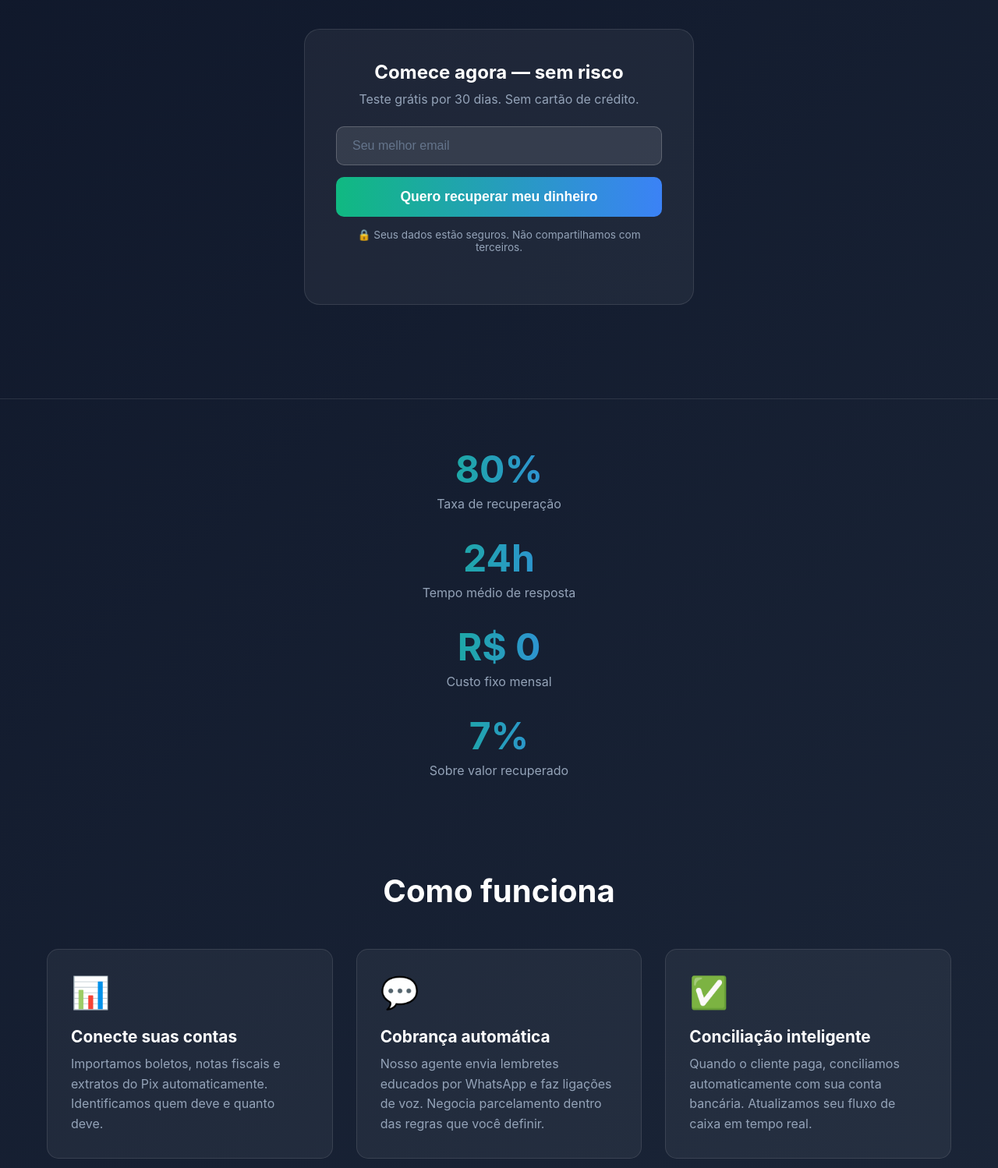
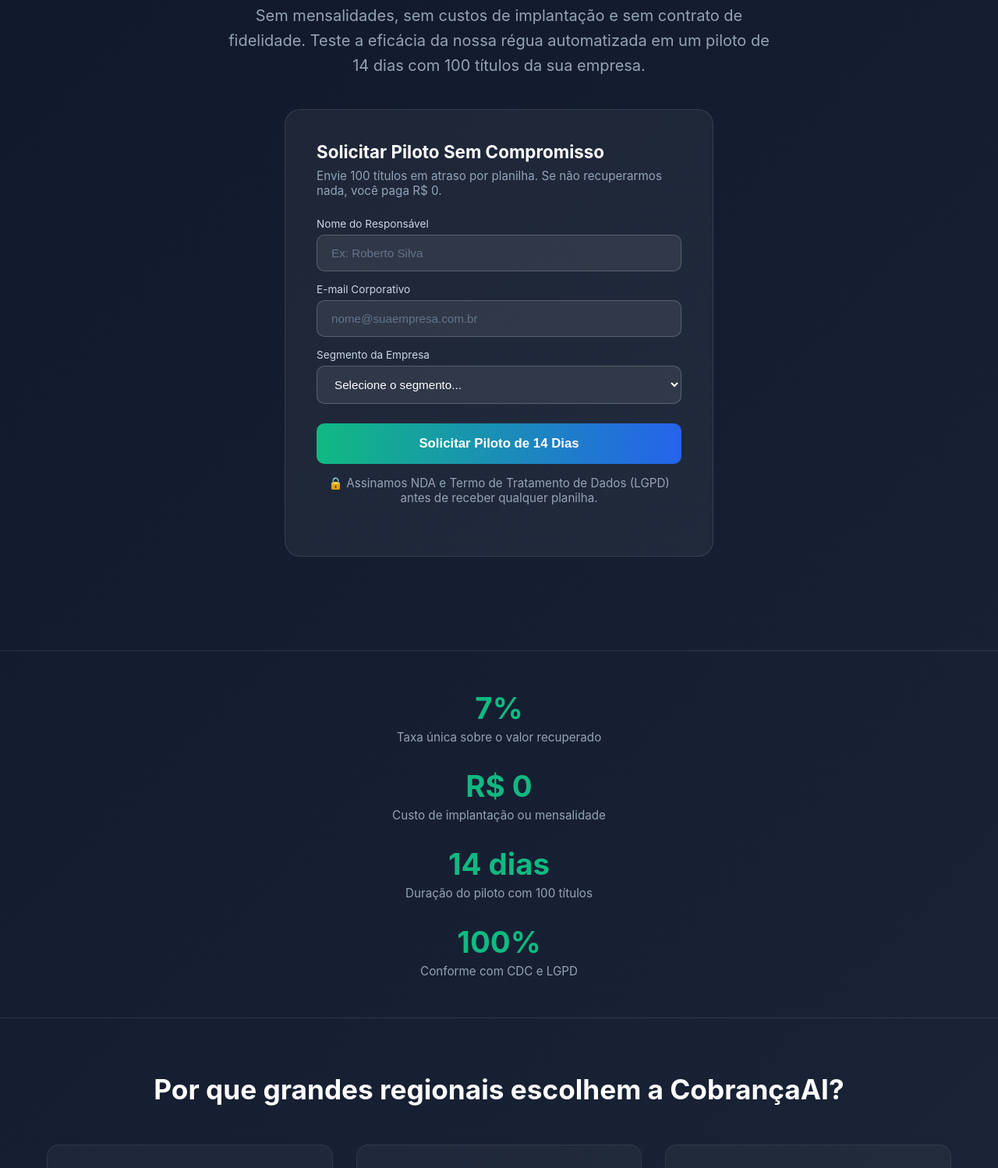
Before and after one commit to mmsloja1-coder/cobrancai, a plain HTML site: page agentguard-landing/index.html in a window 1280 px wide. Shown: the part 410-1908 px from the top of the page at 78% size. Drawn offline with Linux system fonts and the light colour scheme.

Commit message:
Update landing page to commercial/enterprise focus\n\nCo-Authored-By: Claude Code <noreply@anthropic.com>

```diff
--- a/agentguard-landing/index.html
+++ b/agentguard-landing/index.html
@@ -3,7 +3,7 @@
 <head>
     <meta charset="UTF-8">
     <meta name="viewport" content="width=device-width, initial-scale=1.0">
-    <title>CobrançaAI — Recuperamos seu dinheiro atrasado</title>
+    <title>CobrançaAI — Recuperação de Valores sem Custo Fixo</title>
     <style>
         * { margin: 0; padding: 0; box-sizing: border-box; }
         body {
@@ -20,38 +20,41 @@
         .nav-links a:hover { color: #fff; }
         .hero { padding: 80px 0 60px; text-align: center; }
         .badge { display: inline-block; background: rgba(16, 185, 129, 0.2); color: #10b981; padding: 8px 20px; border-radius: 50px; font-size: 0.9em; margin-bottom: 30px; }
-        h1 { font-size: 3.5em; line-height: 1.1; margin-bottom: 20px; background: linear-gradient(90deg, #fff, #94a3b8); -webkit-background-clip: text; -webkit-text-fill-color: transparent; }
-        .subtitle { font-size: 1.3em; color: #94a3b8; margin-bottom: 40px; max-width: 600px; margin-left: auto; margin-right: auto; }
-        .cta-box { background: rgba(255,255,255,0.05); border-radius: 20px; padding: 40px; max-width: 500px; margin: 0 auto 60px; border: 1px solid rgba(255,255,255,0.1); }
-        .cta-box h3 { font-size: 1.5em; margin-bottom: 10px; }
-        .cta-box p { color: #94a3b8; margin-bottom: 25px; }
-        input[type="email"] { width: 100%; padding: 15px 20px; border-radius: 10px; border: 1px solid rgba(255,255,255,0.2); background: rgba(255,255,255,0.1); color: #fff; font-size: 1em; margin-bottom: 15px; }
-        input[type="email"]::placeholder { color: #64748b; }
-        button { width: 100%; padding: 15px; border-radius: 10px; border: none; background: linear-gradient(90deg, #10b981, #3b82f6); color: #fff; font-size: 1.1em; font-weight: bold; cursor: pointer; transition: transform 0.2s, opacity 0.2s; }
-        button:hover { transform: translateY(-2px); opacity: 0.9; }
-        .note { font-size: 0.85em; color: #64748b; margin-top: 15px; }
-        .stats { display: grid; grid-template-columns: repeat(auto-fit, minmax(200px, 1fr)); gap: 30px; padding: 60px 0; border-top: 1px solid rgba(255,255,255,0.1); }
+        h1 { font-size: 3em; line-height: 1.25; margin-bottom: 20px; background: linear-gradient(90deg, #fff, #cbd5e1); -webkit-background-clip: text; -webkit-text-fill-color: transparent; max-width: 900px; margin-left: auto; margin-right: auto; }
+        .subtitle { font-size: 1.25em; color: #94a3b8; margin-bottom: 40px; max-width: 700px; margin-left: auto; margin-right: auto; line-height: 1.6; }
+        .cta-box { background: rgba(255,255,255,0.05); border-radius: 20px; padding: 40px; max-width: 550px; margin: 0 auto 60px; border: 1px solid rgba(255,255,255,0.1); text-align: left; }
+        .cta-box h3 { font-size: 1.4em; margin-bottom: 8px; color: #fff; }
+        .cta-box p { color: #94a3b8; margin-bottom: 25px; font-size: 0.95em; }
+        .form-group { margin-bottom: 15px; }
+        .form-group label { display: block; font-size: 0.85em; color: #cbd5e1; margin-bottom: 6px; }
+        input[type="text"], input[type="email"], select { width: 100%; padding: 14px 18px; border-radius: 10px; border: 1px solid rgba(255,255,255,0.2); background: rgba(255,255,255,0.08); color: #fff; font-size: 0.95em; }
+        input::placeholder { color: #64748b; }
+        select option { background: #1e293b; color: #fff; }
+        button { width: 100%; padding: 16px; border-radius: 10px; border: none; background: linear-gradient(90deg, #10b981, #2563eb); color: #fff; font-size: 1.05em; font-weight: bold; cursor: pointer; transition: transform 0.2s, opacity 0.2s; margin-top: 10px; }
+        button:hover { transform: translateY(-2px); opacity: 0.95; }
+        .note { font-size: 0.8em; color: #64748b; margin-top: 15px; text-align: center; }
+        .stats { display: grid; grid-template-columns: repeat(auto-fit, minmax(220px, 1fr)); gap: 25px; padding: 50px 0; border-top: 1px solid rgba(255,255,255,0.1); border-bottom: 1px solid rgba(255,255,255,0.1); }
         .stat { text-align: center; }
-        .stat-number { font-size: 3em; font-weight: bold; background: linear-gradient(90deg, #10b981, #3b82f6); -webkit-background-clip: text; -webkit-text-fill-color: transparent; }
-        .stat-label { color: #94a3b8; margin-top: 5px; }
-        .features { padding: 60px 0; }
-        .features h2 { text-align: center; font-size: 2.5em; margin-bottom: 50px; }
+        .stat-number { font-size: 2.4em; font-weight: bold; color: #10b981; }
+        .stat-label { color: #94a3b8; margin-top: 5px; font-size: 0.95em; }
+        .features { padding: 70px 0; }
+        .features h2 { text-align: center; font-size: 2.2em; margin-bottom: 50px; }
         .feature-grid { display: grid; grid-template-columns: repeat(auto-fit, minmax(300px, 1fr)); gap: 30px; }
-        .feature-card { background: rgba(255,255,255,0.05); border-radius: 15px; padding: 30px; border: 1px solid rgba(255,255,255,0.1); transition: transform 0.3s; }
-        .feature-card:hover { transform: translateY(-5px); }
-        .feature-icon { font-size: 2.5em; margin-bottom: 20px; }
-        .feature-card h3 { font-size: 1.3em; margin-bottom: 10px; }
-        .feature-card p { color: #94a3b8; line-height: 1.6; }
-        .pricing { padding: 60px 0; text-align: center; }
-        .pricing h2 { font-size: 2.5em; margin-bottom: 50px; }
-        .pricing-card { background: rgba(255,255,255,0.05); border-radius: 20px; padding: 40px; max-width: 400px; margin: 0 auto; border: 2px solid #10b981; }
-        .pricing-card h3 { font-size: 1.5em; margin-bottom: 10px; }
-        .price { font-size: 3.5em; font-weight: bold; margin: 20px 0; }
-        .price span { font-size: 0.4em; color: #94a3b8; }
-        .pricing-features { list-style: none; margin: 30px 0; text-align: left; }
-        .pricing-features li { padding: 10px 0; color: #cbd5e1; }
+        .feature-card { background: rgba(255,255,255,0.04); border-radius: 15px; padding: 32px; border: 1px solid rgba(255,255,255,0.08); }
+        .feature-icon { font-size: 2.2em; margin-bottom: 18px; }
+        .feature-card h3 { font-size: 1.25em; margin-bottom: 12px; color: #f1f5f9; }
+        .feature-card p { color: #94a3b8; line-height: 1.6; font-size: 0.95em; }
+        .pricing { padding: 60px 0 80px; text-align: center; }
+        .pricing h2 { font-size: 2.2em; margin-bottom: 15px; }
+        .pricing-subtitle { color: #94a3b8; margin-bottom: 40px; font-size: 1.1em; }
+        .pricing-card { background: rgba(255,255,255,0.05); border-radius: 20px; padding: 45px; max-width: 480px; margin: 0 auto; border: 2px solid #10b981; text-align: left; }
+        .pricing-card h3 { font-size: 1.4em; margin-bottom: 8px; color: #fff; }
+        .price { font-size: 3.2em; font-weight: bold; color: #10b981; margin: 15px 0; }
+        .price span { font-size: 0.35em; color: #94a3b8; font-weight: normal; }
+        .pricing-features { list-style: none; margin: 25px 0 35px; }
+        .pricing-features li { padding: 10px 0; color: #cbd5e1; font-size: 0.95em; border-bottom: 1px solid rgba(255,255,255,0.05); }
         .pricing-features li::before { content: "✓ "; color: #10b981; font-weight: bold; margin-right: 10px; }
-        footer { padding: 40px 0; text-align: center; color: #64748b; border-top: 1px solid rgba(255,255,255,0.1); margin-top: 60px; }
+        footer { padding: 40px 0; text-align: center; color: #64748b; border-top: 1px solid rgba(255,255,255,0.1); font-size: 0.9em; }
     </style>
 </head>
 <body>
@@ -61,91 +64,120 @@
                 <div class="logo">CobrançaAI</div>
                 <div class="nav-links">
                     <a href="#features">Como funciona</a>
-                    <a href="#pricing">Preço</a>
-                    <a href="#contact">Contato</a>
-                </nav>
+                    <a href="#piloto">Piloto Gratuito</a>
+                    <a href="#pricing">Modelo Comercial</a>
+                </div>
             </nav>
         </div>
     </header>
+
     <section class="hero">
         <div class="container">
-            <span class="badge">🚀 Primeiro SaaS brasileiro de cobrança por IA</span>
-            <h1>Recupere até 80% do que seus clientes devem</h1>
-            <p class="subtitle">Nosso agente de IA cobra automaticamente por WhatsApp e voz. Você só paga quando recuperamos.</p>
-            <div class="cta-box">
-                <h3>Comece agora — sem risco</h3>
-                <p>Teste grátis por 30 dias. Sem cartão de crédito.</p>
-                <input type="email" placeholder="Seu melhor email">
-                <button onclick="alert('Obrigado! Entraremos em contato em breve.')">Quero recuperar meu dinheiro</button>
-                <p class="note">🔒 Seus dados estão seguros. Não compartilhamos com terceiros.</p>
+            <span class="badge">🛡️ Risco Zero — 100% focado em resultado</span>
+            <h1>Recupere mais do que hoje, sem custo fixo. Você só paga 7% sobre o que entrar de verdade.</h1>
+            <p class="subtitle">Sem mensalidades, sem custos de implantação e sem contrato de fidelidade. Teste a eficácia da nossa régua automatizada em um piloto de 14 dias com 100 títulos da sua empresa.</p>
+
+            <div class="cta-box" id="piloto">
+                <h3>Solicitar Piloto Sem Compromisso</h3>
+                <p>Envie 100 títulos em atraso por planilha. Se não recuperarmos nada, você paga R$ 0.</p>
+                <form onsubmit="event.preventDefault(); alert('Solicitação recebida! Em breve entraremos em contato para estruturar seu piloto de 14 dias.');">
+                    <div class="form-group">
+                        <label>Nome do Responsável</label>
+                        <input type="text" placeholder="Ex: Roberto Silva" required>
+                    </div>
+                    <div class="form-group">
+                        <label>E-mail Corporativo</label>
+                        <input type="email" placeholder="nome@suaempresa.com.br" required>
+                    </div>
+                    <div class="form-group">
+                        <label>Segmento da Empresa</label>
+                        <select required>
+                            <option value="">Selecione o segmento...</option>
+                            <option value="escola">Instituição de Ensino / Escola</option>
+                            <option value="clinica">Saúde / Rede de Clínicas</option>
+                            <option value="saas">SaaS / Empresa de Tecnologia</option>
+                            <option value="distribuidora">Distribuidora / Atacado B2B</option>
+                            <option value="servicos">Prestação de Serviços B2B</option>
+                            <option value="outro">Outro segmento</option>
+                        </select>
+                    </div>
+                    <button type="submit">Solicitar Piloto de 14 Dias</button>
+                </form>
+                <p class="note">🔒 Assinamos NDA e Termo de Tratamento de Dados (LGPD) antes de receber qualquer planilha.</p>
             </div>
         </div>
     </section>
+
     <section class="stats">
         <div class="container">
             <div class="feature-grid">
                 <div class="stat">
-                    <div class="stat-number">80%</div>
-                    <div class="stat-label">Taxa de recuperação</div>
-                </div>
-                <div class="stat">
-                    <div class="stat-number">24h</div>
-                    <div class="stat-label">Tempo médio de resposta</div>
+                    <div class="stat-number">7%</div>
+                    <div class="stat-label">Taxa única sobre o valor recuperado</div>
                 </div>
                 <div class="stat">
                     <div class="stat-number">R$ 0</div>
-                    <div class="stat-label">Custo fixo mensal</div>
+                    <div class="stat-label">Custo de implantação ou mensalidade</div>
                 </div>
                 <div class="stat">
-                    <div class="stat-number">7%</div>
-                    <div class="stat-label">Sobre valor recuperado</div>
+                    <div class="stat-number">14 dias</div>
+                    <div class="stat-label">Duração do piloto com 100 títulos</div>
+                </div>
+                <div class="stat">
+                    <div class="stat-number">100%</div>
+                    <div class="stat-label">Conforme com CDC e LGPD</div>
                 </div>
             </div>
         </div>
     </section>
+
     <section class="features" id="features">
         <div class="container">
-            <h2>Como funciona</h2>
+            <h2>Por que grandes regionais escolhem a CobrançaAI?</h2>
             <div class="feature-grid">
                 <div class="feature-card">
-                    <div class="feature-icon">📊</div>
-                    <h3>Conecte suas contas</h3>
-                    <p>Importamos boletos, notas fiscais e extratos do Pix automaticamente. Identificamos quem deve e quanto deve.</p>
+                    <div class="feature-icon">⚖️</div>
+                    <h3>Régua 100% Protegida (CDC/LGPD)</h3>
+                    <p>Trava operacional rígida em código: limite de 1 contato a cada 48h, mensagens estritamente em horário comercial, sem linguagem ostensiva ou constrangimento (CDC Art. 42/71).</p>
                 </div>
                 <div class="feature-card">
                     <div class="feature-icon">💬</div>
-                    <h3>Cobrança automática</h3>
-                    <p>Nosso agente envia lembretes educados por WhatsApp e faz ligações de voz. Negocia parcelamento dentro das regras que você definir.</p>
+                    <h3>Negociação Humanizada no WhatsApp</h3>
+                    <p>Agente focado em resolução prática: gera Pix na hora, propõe parcelamentos pré-autorizados pelo credor e responde a dúvidas com tom profissional de equipe financeira.</p>
                 </div>
                 <div class="feature-card">
-                    <div class="feature-icon">✅</div>
-                    <h3>Conciliação inteligente</h3>
-                    <p>Quando o cliente paga, conciliamos automaticamente com sua conta bancária. Atualizamos seu fluxo de caixa em tempo real.</p>
+                    <div class="feature-icon">🔍</div>
+                    <h3>Conciliação e Interrupção Automática</h3>
+                    <p>Identificação instantânea do pagamento para dar baixa imediata e interromper réguas de cobrança na hora, evitando o erro crítico de cobrar clientes que já quitaram.</p>
                 </div>
             </div>
         </div>
     </section>
+
     <section class="pricing" id="pricing">
         <div class="container">
-            <h2>Preço justo por resultado</h2>
+            <h2>Modelo Comercial Transparente</h2>
+            <p class="pricing-subtitle">Alinhamento total de interesses: nós só ganhamos se você receber de verdade.</p>
             <div class="pricing-card">
-                <h3>Sem custo fixo</h3>
-                <div class="price">7% <span>só sobre o recuperado</span></div>
+                <h3>Piloto & Operação</h3>
+                <div class="price">7% <span>sobre valor recuperado</span></div>
                 <ul class="pricing-features">
-                    <li>Teste grátis por 30 dias</li>
-                    <li>Cobrança via WhatsApp e voz</li>
-                    <li>Conciliação automática</li>
-                    <li>Relatórios de recuperação</li>
-                    <li>Suporte humano se necessário</li>
+                    <li>14 dias de piloto sem compromisso (100 títulos)</li>
+                    <li>R$ 0 de mensalidade fixa ou taxa de adesão</li>
+                    <li>Mensagens WhatsApp Utility em conformidade com Meta</li>
+                    <li>Conciliação e relatório completo de recuperação</li>
+                    <li>Alçada de descontos e parcelamentos definidos por você</li>
+                    <li>Transparência total com registros auditáveis de cada contato</li>
                 </ul>
-                <button onclick="document.getElementById('contact').scrollIntoView({behavior: 'smooth'})">Começar agora</button>
+                <button onclick="document.getElementById('piloto').scrollIntoView({behavior: 'smooth'})">Iniciar Piloto com 100 Títulos</button>
             </div>
         </div>
     </section>
-    <footer id="contact">
+
+    <footer>
         <div class="container">
-            <p>© 2026 CobrançaAI — Todos os direitos reservados</p>
-            <p style="margin-top: 10px;">contato@cobrancai.com.br</p>
+            <p>© 2026 CobrançaAI — Tecnologia em Recuperação de Crédito B2B</p>
+            <p style="margin-top: 8px;">Conformidade LGPD & Código de Defesa do Consumidor | contato@cobrancai.com.br</p>
         </div>
     </footer>
 </body>
```
